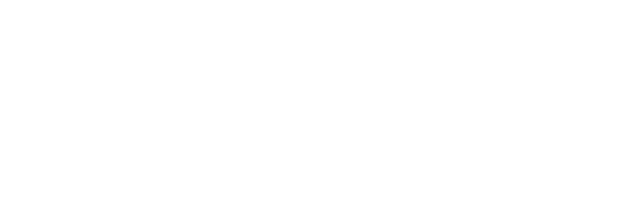
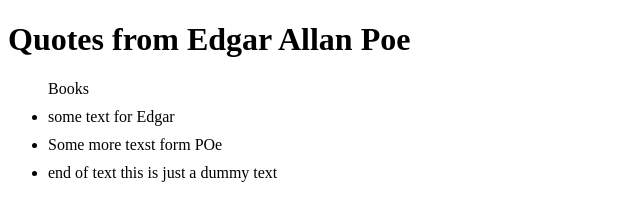
Before and after one commit to gnenov89/Books, a plain HTML site: page book/index.html in a window 1280 px wide. Shown: the whole page, without its empty margins (0-640 px from the left). Drawn offline with Linux system fonts and the light colour scheme.

Commit message:
list styles

```diff
--- a/book/index.html
+++ b/book/index.html
@@ -19,7 +19,14 @@
 
 		<!-- HTML CSS book starts here -->
 
+			<!-- 6.List style -->
 
+			<h1> Quotes from Edgar Allan Poe</h1>
+			<ul>Books
+				<li>some text for Edgar</li>
+				<li>Some more texst form POe</li>
+				<li>end of text this is just a dummy text</li>
+			</ul>
 
 			<!--5. Example  -->
 			<!-- <div id="page">
@@ -72,6 +79,18 @@
 </div> -->
 
 <style>
+
+/* 6.List style */
+ul{
+	list-style: outside;
+	width:240px;
+}
+li{
+	margin: 10px 0px 0px 0px;
+}
+
+
+
 
 
 /* 5.Example */
```
